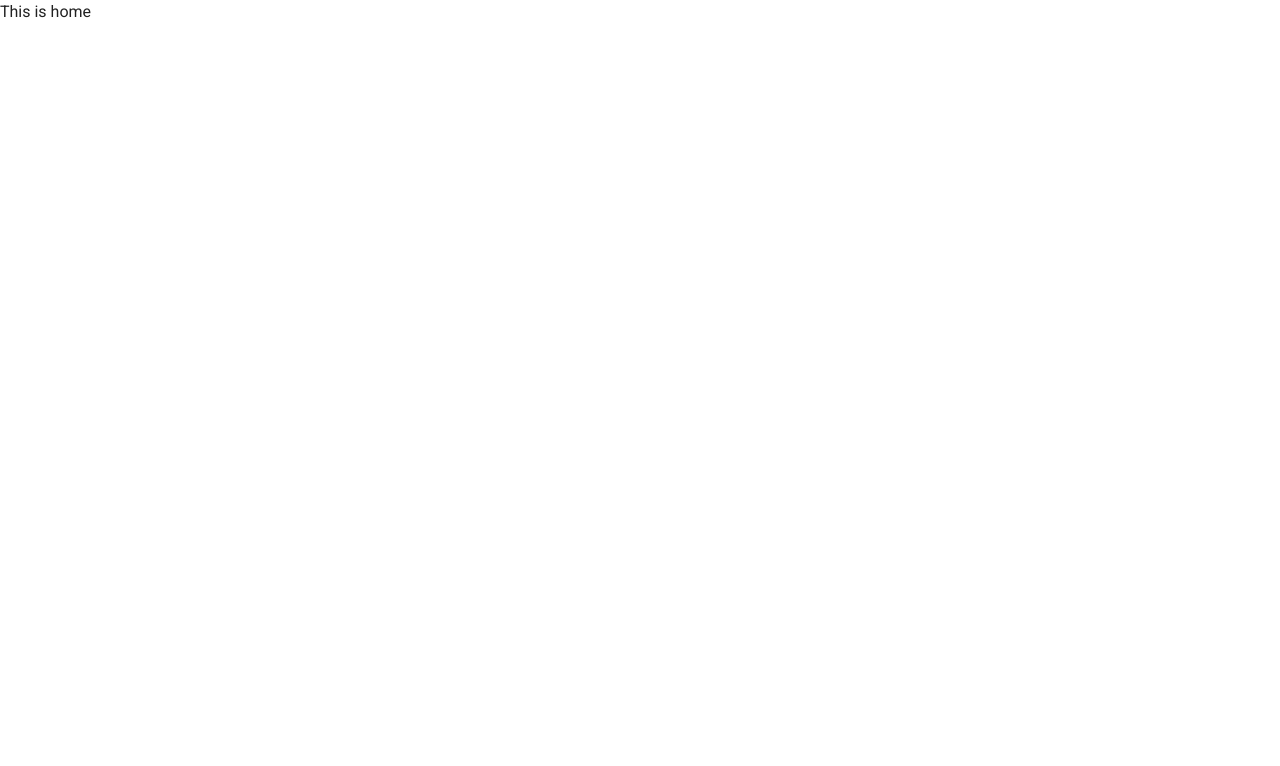
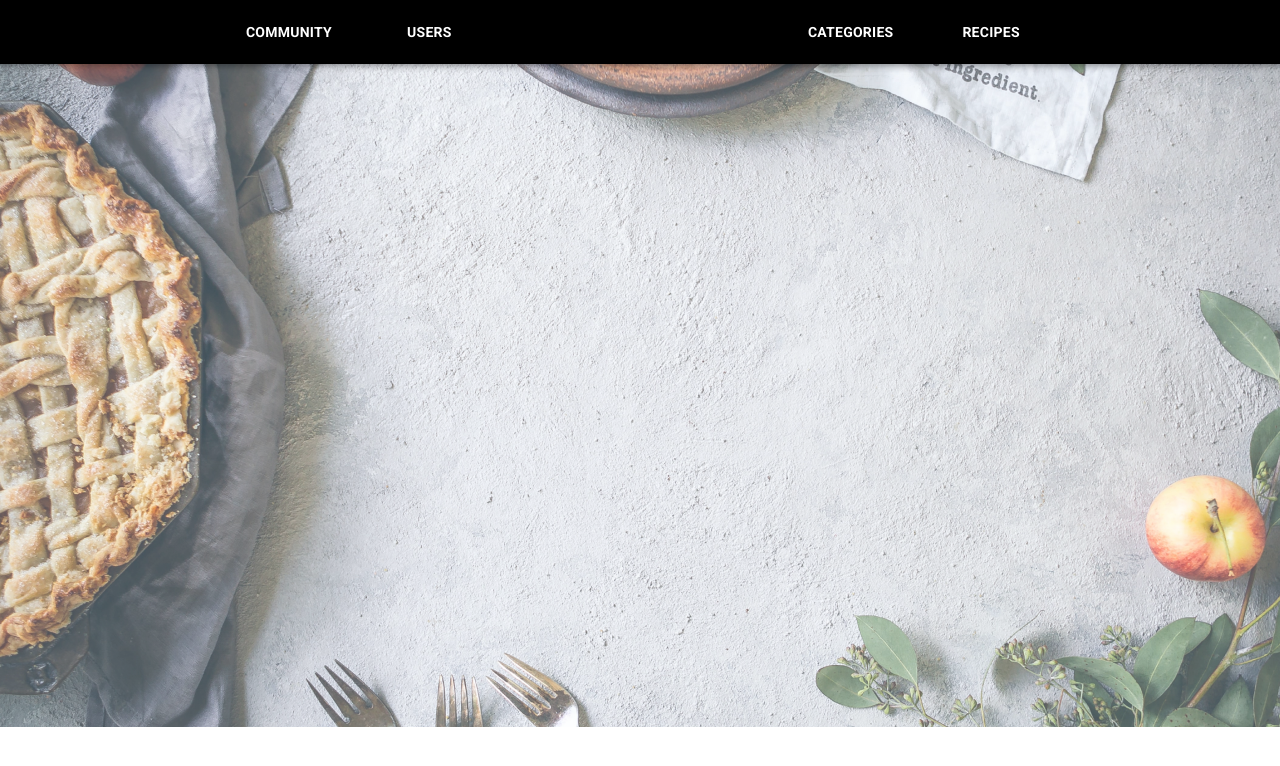
Before and after one commit to MilkyTaco/recipe-application, a Vue app in the folder frontend/: page /home in a window 1280 px wide. Shown: the top 766 px of the page. Built offline with nearby package versions, Linux system fonts and the light colour scheme; sample sign-in values are in the browser's storage.

Commit message:
Home app bar created

```diff
--- a/frontend/src/components/Home/Home.vue
+++ b/frontend/src/components/Home/Home.vue
@@ -1,9 +1,137 @@
 <script>
 export default {
-    name: "Home"
+  name: "Home",
 };
 </script>
-<template lang="">
-  <div>This is home</div>
+<template>
+  <v-container fluid class="pa-0 ma-0 main-container">
+    <v-container fluid class="sub-container pa-0 ma-0">
+      <v-app-bar color="black">
+        <v-container fluid class="pa-1">
+          <v-row justify="center" align="center">
+            <v-col cols="12" sm="10" md="8" align="center">
+              <v-row justify="space-between" align="center">
+                <v-col cols="2">
+                  <router-link
+                    to="/home/community"
+                    class="white--text text-decoration-none"
+                  >
+                    <span
+                      class="body-2 hidden-sm-and-down font-weight-bold text-uppercase"
+                    >
+                      Community
+                    </span>
+                    <v-tooltip class="hidden-md-and-up" bottom>
+                      <template v-slot:activator="{ on, attrs }">
+                        <v-icon
+                          class="hidden-md-and-up"
+                          color="white"
+                          medium
+                          v-bind="attrs"
+                          v-on="on"
+                        >
+                          mdi-web
+                        </v-icon>
+                      </template>
+                      <span>Community</span>
+                    </v-tooltip>
+                  </router-link>
+                </v-col>
+                <v-col cols="2">
+                  <router-link
+                    to="/home/users"
+                    class="white--text text-decoration-none"
+                  >
+                    <span
+                      class="body-2 hidden-sm-and-down font-weight-bold text-uppercase"
+                    >
+                      Users
+                    </span>
+                    <v-tooltip class="hidden-md-and-up" bottom>
+                      <template v-slot:activator="{ on, attrs }">
+                        <v-icon
+                          class="hidden-md-and-up"
+                          color="white"
+                          medium
+                          v-bind="attrs"
+                          v-on="on"
+                        >
+                          mdi-account
+                        </v-icon>
+                      </template>
+                      <span>Users</span>
+                    </v-tooltip>
+                  </router-link>
+                </v-col>
+                <v-col cols="4">
+                  <v-img
+                    src="../../assets/images/logo.png"
+                    max-width="150"
+                    class="mb-n10 rounded-circle"
+                    elevation="5"
+                  />
+                </v-col>
+                <v-col cols="2">
+                  <router-link
+                    to="/home/categories"
+                    class="white--text text-decoration-none"
+                  >
+                    <span
+                      class="body-2 hidden-sm-and-down font-weight-bold text-uppercase"
+                    >
+                      Categories
+                    </span>
+                    <v-tooltip class="hidden-md-and-up" bottom>
+                      <template v-slot:activator="{ on, attrs }">
+                        <v-icon
+                          class="hidden-md-and-up"
+                          color="white"
+                          medium
+                          v-bind="attrs"
+                          v-on="on"
+                        >
+                          mdi-clipboard-list-outline
+                        </v-icon>
+                      </template>
+                      <span>Categories</span>
+                    </v-tooltip>
+                  </router-link>
+                </v-col>
+                <v-col cols="2">
+                  <router-link
+                    to="/home/recipes"
+                    class="white--text text-decoration-none font-weight-bold"
+                  >
+                    <span
+                      class="body-2 hidden-sm-and-down font-weight-bold text-uppercase"
+                    >
+                      Recipes
+                    </span>
+                    <v-tooltip class="hidden-md-and-up" bottom>
+                      <template v-slot:activator="{ on, attrs }">
+                        <v-icon
+                          class="hidden-md-and-up"
+                          color="white"
+                          medium
+                          v-bind="attrs"
+                          v-on="on"
+                        >
+                          mdi-food
+                        </v-icon>
+                      </template>
+                      <span>Recipes</span>
+                    </v-tooltip>
+                  </router-link>
+                </v-col>
+              </v-row>
+            </v-col>
+          </v-row>
+        </v-container>
+      </v-app-bar>
+      <v-container fluid class="pa-0 ma-0 mt-10">
+        <router-view></router-view>
+      </v-container>
+    </v-container>
+  </v-container>
 </template>
 <style lang="scss" scoped></style>
```
